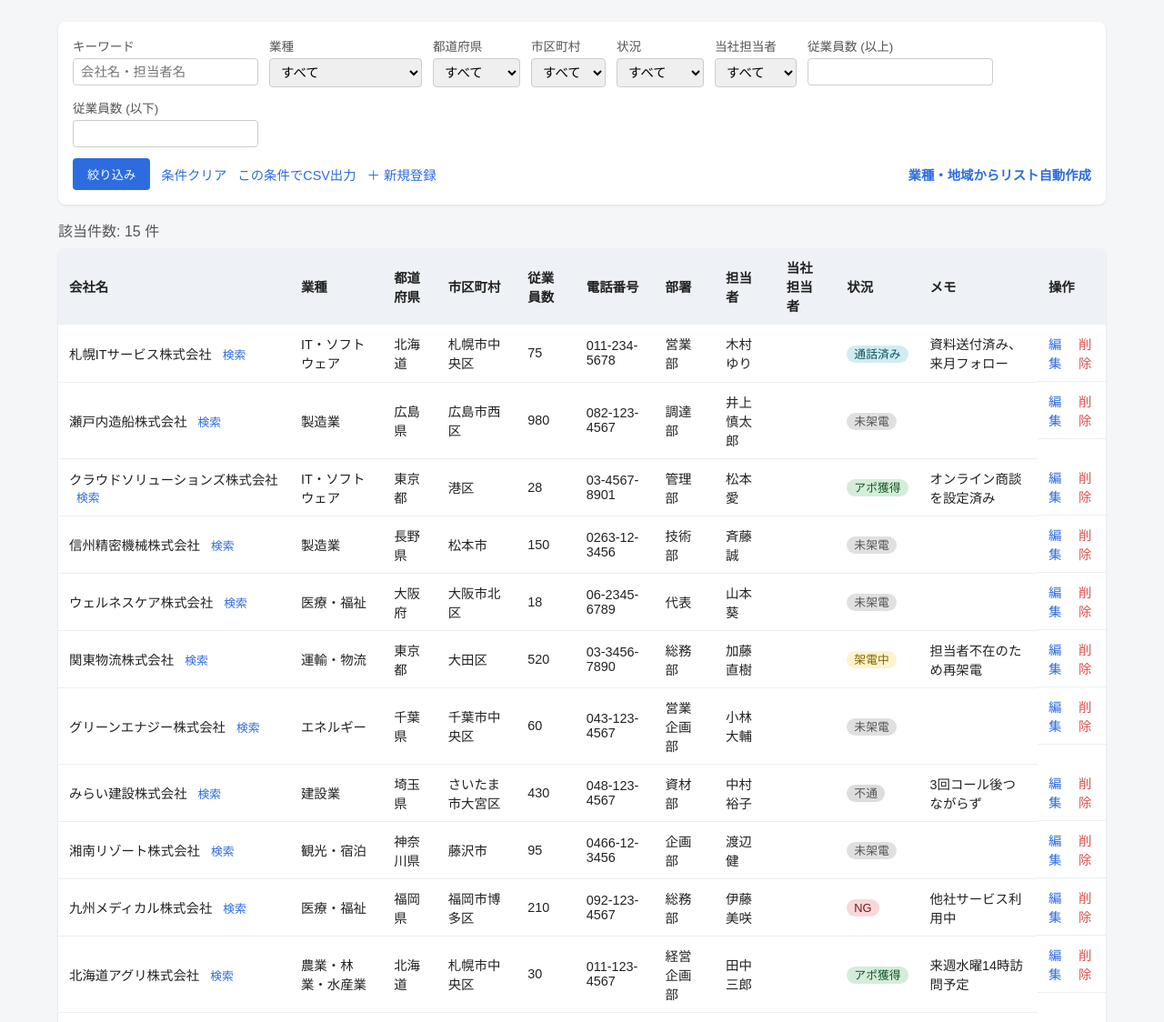
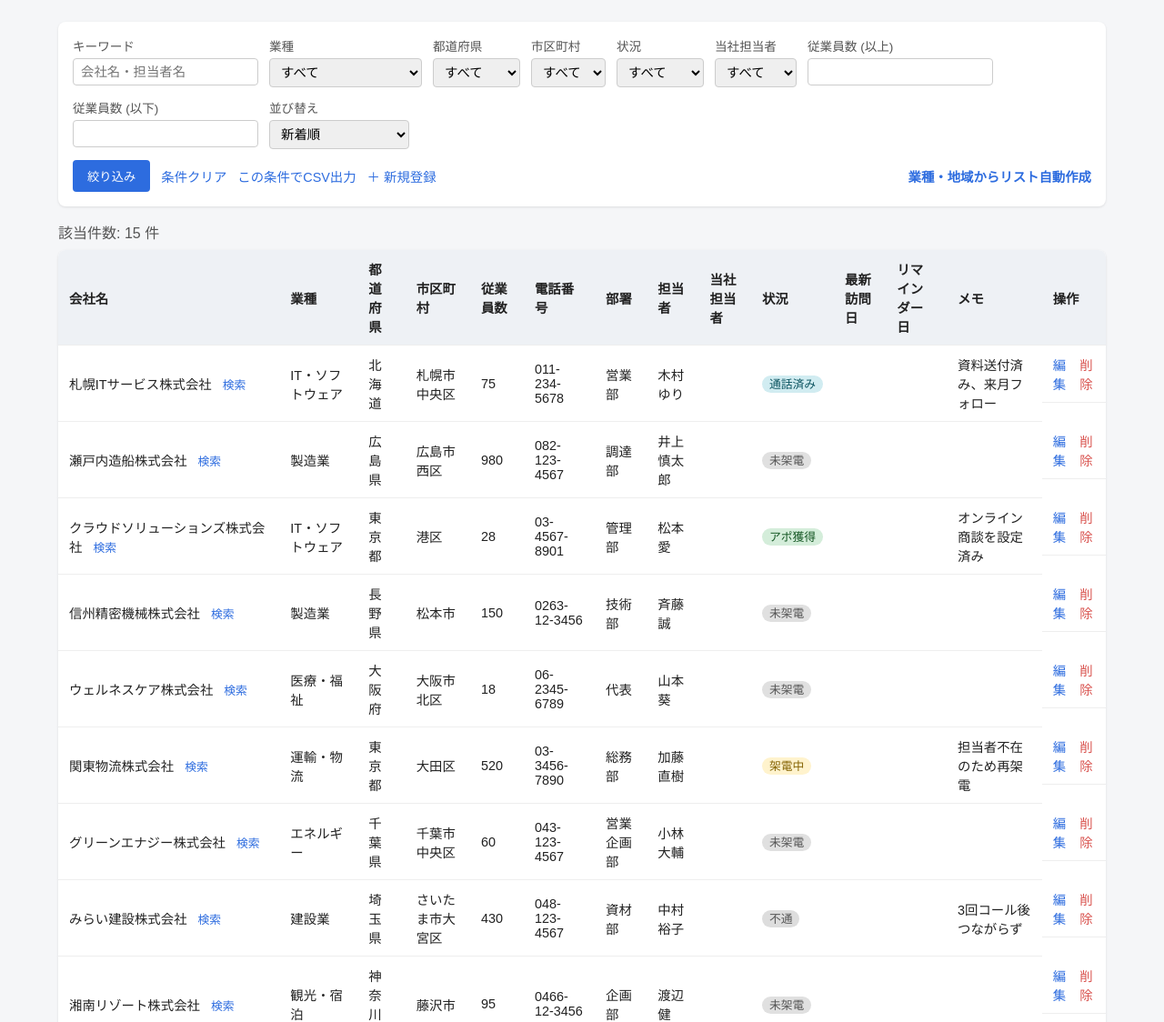
Before and after one commit to ikarugamana-hub/telapo, a Flask app: page / in a window 1280 px wide. Shown: the part 64-1188 px from the top of the page at 91% size. Run offline with Flask 3, Linux system fonts and the light colour scheme; data comes from the database, SQL or seed files in the repository.

Commit message:
Add 最新訪問日/リマインダー日 fields and status sort option
- New date fields: last_visit_date (最新訪問日) and reminder_date
  (リマインダー日), editable in the company form and included in CSV export
- Rows whose reminder date has arrived or passed are highlighted in red
  on the list page
- Add a sort dropdown (新着順/状況順/リマインダー日順/会社名順) to the
  filter bar, addressing the request for status-based sorting

Co-Authored-By: Claude Sonnet 4.6 <noreply@anthropic.com>

```diff
--- a/app.py
+++ b/app.py
@@ -2,6 +2,7 @@ import csv
 import io
 import os
 import sqlite3
+from datetime import date
 from pathlib import Path
 
 from dotenv import load_dotenv
@@ -17,6 +18,13 @@ app = Flask(__name__)
 
 STATUS_CHOICES = ["未架電", "架電中", "通話済み", "アポ獲得", "NG", "不通"]
 ASSIGNED_TO_CHOICES = [f"営業{i}部" for i in range(1, 8)]
+
+SORT_OPTIONS = {
+    "id_desc": ("id", "DESC", "新着順"),
+    "status": ("status", "ASC", "状況順"),
+    "reminder_date": ("reminder_date", "ASC", "リマインダー日順"),
+    "company_name": ("company_name", "ASC", "会社名順"),
+}
 
 
 def get_db():
@@ -58,6 +66,10 @@ def init_db():
         db.execute("ALTER TABLE companies ADD COLUMN municipality TEXT")
     if "assigned_to" not in columns:
         db.execute("ALTER TABLE companies ADD COLUMN assigned_to TEXT")
+    if "last_visit_date" not in columns:
+        db.execute("ALTER TABLE companies ADD COLUMN last_visit_date TEXT")
+    if "reminder_date" not in columns:
+        db.execute("ALTER TABLE companies ADD COLUMN reminder_date TEXT")
 
     count = db.execute("SELECT COUNT(*) FROM companies").fetchone()[0]
     if count == 0:
@@ -147,8 +159,13 @@ def index():
     db = get_db()
     where, params = build_filters(request.args)
 
+    sort = request.args.get("sort", "id_desc")
+    if sort not in SORT_OPTIONS:
+        sort = "id_desc"
+    sort_column, sort_dir, _ = SORT_OPTIONS[sort]
+
     rows = db.execute(
-        f"SELECT * FROM companies {where} ORDER BY id DESC", params
+        f"SELECT * FROM companies {where} ORDER BY {sort_column} {sort_dir}, id DESC", params
     ).fetchall()
 
     industries = [r[0] for r in db.execute("SELECT DISTINCT industry FROM companies ORDER BY industry").fetchall()]
@@ -163,8 +180,11 @@ def index():
         municipalities=municipalities,
         statuses=STATUS_CHOICES,
         assigned_to_choices=ASSIGNED_TO_CHOICES,
+        sort_options=SORT_OPTIONS,
+        current_sort=sort,
         filters=request.args,
         total=len(rows),
+        today=date.today().isoformat(),
     )
 
 
@@ -175,8 +195,8 @@ def add():
         db.execute(
             """
             INSERT INTO companies
-                (company_name, industry, prefecture, municipality, employees, phone, department, contact_person, status, memo, assigned_to)
-            VALUES (?, ?, ?, ?, ?, ?, ?, ?, ?, ?, ?)
+                (company_name, industry, prefecture, municipality, employees, phone, department, contact_person, status, memo, assigned_to, last_visit_date, reminder_date)
+            VALUES (?, ?, ?, ?, ?, ?, ?, ?, ?, ?, ?, ?, ?)
             """,
             (
                 request.form["company_name"],
@@ -190,6 +210,8 @@ def add():
                 request.form.get("status", "未架電"),
                 request.form.get("memo", ""),
                 request.form.get("assigned_to", ""),
+                request.form.get("last_visit_date", ""),
+                request.form.get("reminder_date", ""),
             ),
         )
         db.commit()
@@ -206,7 +228,7 @@ def edit(company_id):
             """
             UPDATE companies
             SET company_name=?, industry=?, prefecture=?, municipality=?, employees=?, phone=?,
-                department=?, contact_person=?, status=?, memo=?, assigned_to=?
+                department=?, contact_person=?, status=?, memo=?, assigned_to=?, last_visit_date=?, reminder_date=?
             WHERE id=?
             """,
             (
@@ -221,6 +243,8 @@ def edit(company_id):
                 request.form.get("status", "未架電"),
                 request.form.get("memo", ""),
                 request.form.get("assigned_to", ""),
+                request.form.get("last_visit_date", ""),
+                request.form.get("reminder_date", ""),
                 company_id,
             ),
         )
@@ -249,11 +273,12 @@ def export():
 
     output = io.StringIO()
     writer = csv.writer(output)
-    writer.writerow(["会社名", "業種", "都道府県", "市区町村", "従業員数", "電話番号", "部署", "担当者", "状況", "メモ", "当社担当者"])
+    writer.writerow(["会社名", "業種", "都道府県", "市区町村", "従業員数", "電話番号", "部署", "担当者", "状況", "メモ", "当社担当者", "最新訪問日", "リマインダー日"])
     for r in rows:
         writer.writerow(
             [r["company_name"], r["industry"], r["prefecture"], r["municipality"], r["employees"],
-             r["phone"], r["department"], r["contact_person"], r["status"], r["memo"], r["assigned_to"]]
+             r["phone"], r["department"], r["contact_person"], r["status"], r["memo"], r["assigned_to"],
+             r["last_visit_date"], r["reminder_date"]]
         )
 
     csv_bytes = io.BytesIO(output.getvalue().encode("utf-8-sig"))
--- a/static/style.css
+++ b/static/style.css
@@ -167,6 +167,14 @@ th {
 .status-NG { background: #f8d7da; color: #721c24; }
 .status-不通 { background: #ddd; color: #555; }
 
+tr.reminder-due {
+    background: #fff0f0;
+}
+
+tr.reminder-due:hover {
+    background: #ffe2e2;
+}
+
 .notice {
     padding: 12px 16px;
     border-radius: 6px;
--- a/templates/index.html
+++ b/templates/index.html
@@ -60,6 +60,14 @@
             <label>従業員数 (以下)
                 <input type="number" name="employees_max" value="{{ filters.get('employees_max', '') }}" min="0">
             </label>
+
+            <label>並び替え
+                <select name="sort">
+                    {% for key, opt in sort_options.items() %}
+                    <option value="{{ key }}" {% if current_sort == key %}selected{% endif %}>{{ opt[2] }}</option>
+                    {% endfor %}
+                </select>
+            </label>
         </div>
 
         <div class="filter-actions">
@@ -87,13 +95,15 @@
             <th>担当者</th>
             <th>当社担当者</th>
             <th>状況</th>
+            <th>最新訪問日</th>
+            <th>リマインダー日</th>
             <th>メモ</th>
             <th>操作</th>
         </tr>
     </thead>
     <tbody>
         {% for c in companies %}
-        <tr>
+        <tr class="{% if c['reminder_date'] and c['reminder_date'] <= today %}reminder-due{% endif %}">
             <td class="col-company">
                 {{ c['company_name'] }}
                 <a class="google-link" href="https://www.google.com/search?q={{ c['company_name'] | urlencode }}" target="_blank" rel="noopener" title="Googleで検索">検索</a>
@@ -107,6 +117,8 @@
             <td>{{ c['contact_person'] }}</td>
             <td>{{ c['assigned_to'] or '' }}</td>
             <td><span class="status status-{{ c['status'] }}">{{ c['status'] }}</span></td>
+            <td>{{ c['last_visit_date'] or '' }}</td>
+            <td>{{ c['reminder_date'] or '' }}</td>
             <td>{{ c['memo'] }}</td>
             <td class="actions">
                 <a href="{{ url_for('edit', company_id=c['id']) }}">編集</a>
```
Also changed, not shown: templates/form.html (+8 -0 lines).
